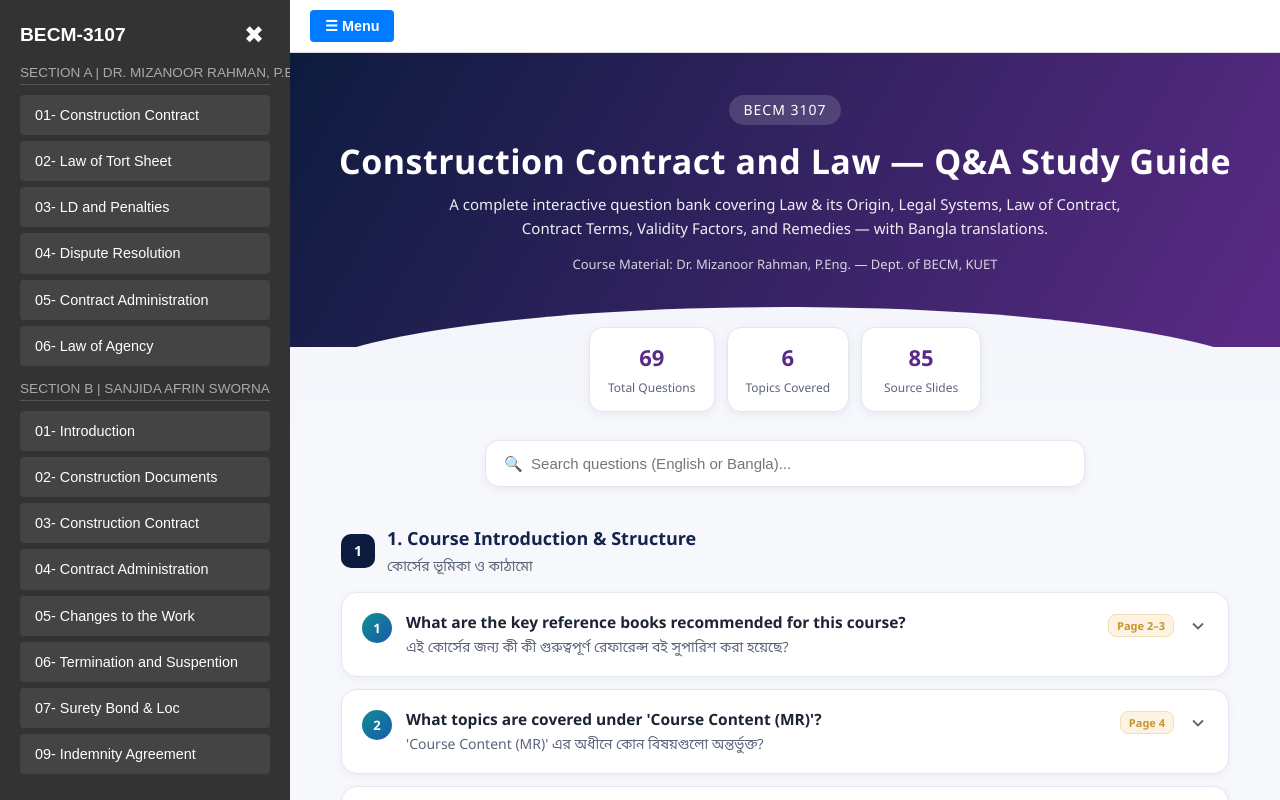
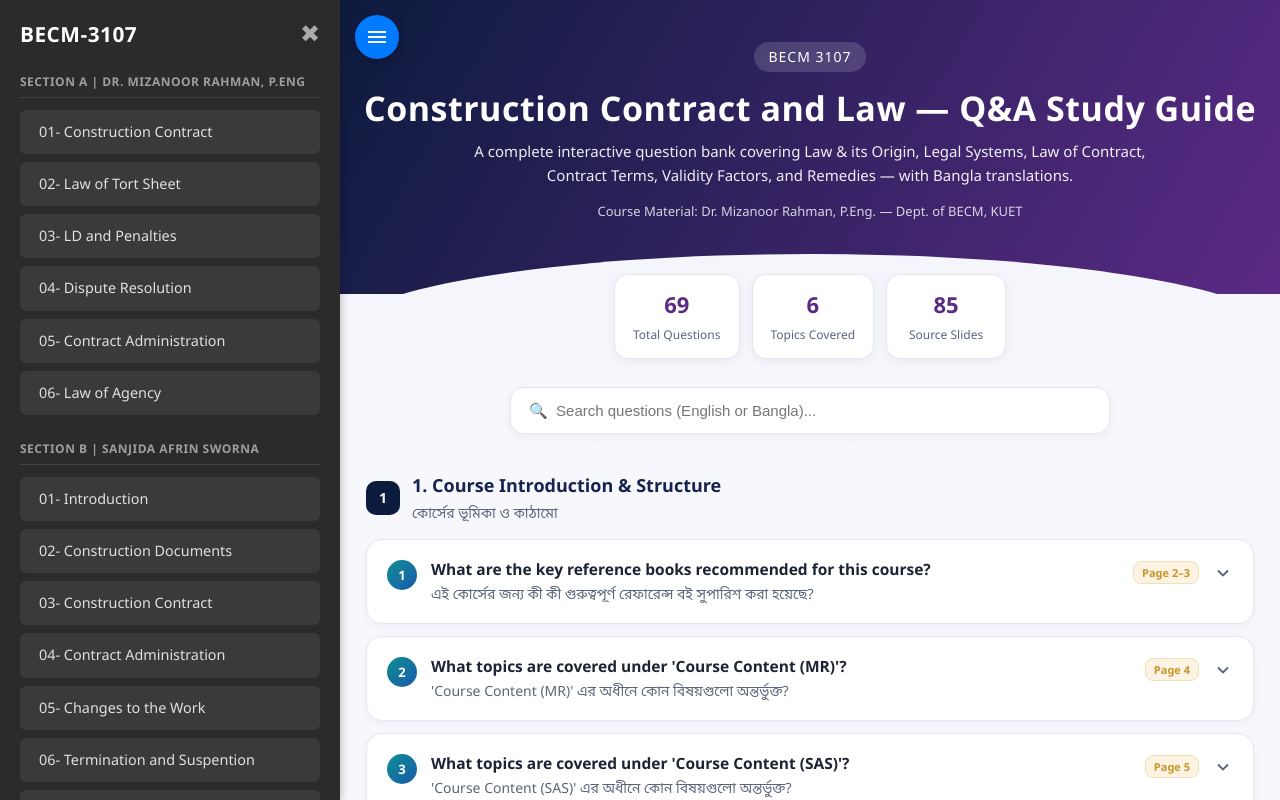
Before and after one commit to kirohan/BECM-3107-Construction-Contract-and-Law-Oneshot-by-Arnob-23223007, a plain HTML site: page index.html in a window 1280 px wide. Drawn offline with Linux system fonts and the light colour scheme.

Commit message:
Update index.html

```diff
--- a/index.html
+++ b/index.html
@@ -6,115 +6,154 @@
   <style>
     body {
       display: flex;
-      font-family: Arial, sans-serif;
+      font-family: 'Segoe UI', Tahoma, Geneva, Verdana, sans-serif;
       height: 100vh;
       margin: 0;
-      background-color: #f9f9f9;
-      overflow: hidden; /* Prevents whole page scrolling */
+      background-color: #f0f2f5;
+      overflow: hidden;
     }
 
     /* SIDEBAR STYLES */
     .sidebar {
-      width: 330px;
-      background: #333;
-      transition: width 0.3s ease; /* Smooth sliding animation */
+      width: 340px;
+      background: #2b2b2b;
+      transition: width 0.35s cubic-bezier(0.25, 0.8, 0.25, 1);
       white-space: nowrap;
       display: flex;
       flex-direction: column;
+      box-shadow: 2px 0 8px rgba(0,0,0,0.2);
+      z-index: 100;
     }
     .sidebar.closed {
-      width: 0; /* Hides sidebar */
+      width: 0;
+      border-right: none;
     }
     .sidebar-inner {
-      padding: 20px;
-      width: 290px; /* Keeps text layout stable during animation */
+      padding: 20px 20px;
+      width: 340px;
       overflow-y: auto;
       height: 100%;
       box-sizing: border-box;
     }
+
+    /* Custom Scrollbar for the sidebar */
+    .sidebar-inner::-webkit-scrollbar {
+      width: 6px;
+    }
+    .sidebar-inner::-webkit-scrollbar-thumb {
+      background: #555;
+      border-radius: 4px;
+    }
+
     .sidebar-header {
       display: flex;
       justify-content: space-between;
       align-items: center;
-      margin-bottom: 15px;
+      margin-bottom: 5px;
     }
     .sidebar h2 {
-      color: white;
-      font-size: 1.2rem;
+      color: #ffffff;
+      font-size: 1.3rem;
+      font-weight: 600;
       margin: 0;
+      letter-spacing: 0.5px;
     }
     .close-btn {
       background: transparent;
-      color: white;
+      color: #aaa;
       border: none;
       font-size: 1.5rem;
       cursor: pointer;
+      transition: color 0.2s, transform 0.2s;
+      padding: 0;
     }
     .close-btn:hover {
       color: #ff4d4d;
+      transform: scale(1.1);
     }
 
     /* SECTION HEADERS */
     .section-title {
-      color: #aaa;
-      font-size: 0.85rem;
+      color: #9e9e9e;
+      font-size: 0.75rem;
+      font-weight: 600;
       text-transform: uppercase;
-      margin-top: 15px;
-      margin-bottom: 10px;
-      border-bottom: 1px solid #555;
-      padding-bottom: 4px;
+      margin-top: 25px;
+      margin-bottom: 12px;
+      border-bottom: 1px solid #444;
+      padding-bottom: 6px;
+      white-space: normal; /* Fixes the cut-off text issue */
+      line-height: 1.5;
+      letter-spacing: 0.5px;
     }
 
     /* LINK STYLES */
     .sidebar a {
       display: block;
-      padding: 10px 15px;
+      padding: 12px 16px;
       text-decoration: none;
-      color: #fff;
-      margin-bottom: 6px;
-      background: #444;
-      border-radius: 4px;
-      transition: background 0.2s;
+      color: #e0e0e0;
+      margin-bottom: 8px;
+      background: #3a3a3a;
+      border-radius: 6px;
+      transition: all 0.2s ease;
       font-size: 0.9rem;
-      white-space: normal; /* Allows long file names to wrap nicely */
+      white-space: normal;
       line-height: 1.4;
+      border-left: 3px solid transparent;
     }
     .sidebar a:hover {
-      background: #007bff;
+      background: #4a4a4a;
+      border-left: 3px solid #007bff;
+      color: #ffffff;
+      transform: translateX(3px);
     }
 
-    /* MAIN CONTENT & TOP BAR */
+    /* MAIN CONTENT */
     .main-content {
       flex-grow: 1;
       display: flex;
       flex-direction: column;
       width: 100%;
+      position: relative; /* Allows the floating button to anchor here */
     }
-    .top-bar {
-      background: #fff;
-      padding: 10px 20px;
-      border-bottom: 1px solid #ddd;
-      display: flex;
-      align-items: center;
-    }
+
+    /* FLOATING MENU BUTTON */
     .open-btn {
+      position: absolute;
+      top: 15px;
+      left: 15px;
       background: #007bff;
       color: white;
       border: none;
-      padding: 8px 15px;
+      width: 44px;
+      height: 44px;
+      border-radius: 50%;
       cursor: pointer;
-      border-radius: 4px;
-      font-size: 0.9rem;
-      font-weight: bold;
+      display: flex;
+      align-items: center;
+      justify-content: center;
+      box-shadow: 0 4px 10px rgba(0, 0, 0, 0.2);
+      transition: all 0.3s ease;
+      z-index: 10;
     }
     .open-btn:hover {
       background: #0056b3;
+      transform: scale(1.05);
+      box-shadow: 0 6px 14px rgba(0, 0, 0, 0.3);
     }
+    .open-btn svg {
+      width: 24px;
+      height: 24px;
+      fill: currentColor;
+    }
+
     iframe {
       flex-grow: 1;
       border: none;
       background: #fff;
       width: 100%;
+      height: 100%;
     }
   </style>
 </head>
@@ -129,8 +168,8 @@
         <button class="close-btn" onclick="toggleSidebar()" title="Close Sidebar">✖</button>
       </div>
 
-      <!-- SECTION A: First 7 Slides -->
-      <div class="section-title">Section A | Dr. Mizanoor Rahman, P.Eng.</div>
+      <!-- SECTION A -->
+      <div class="section-title">SECTION A | DR. MIZANOOR RAHMAN, P.ENG</div>
       <a href="01- Construction Contract- Arnob.html" target="viewer">01- Construction Contract</a>
       <a href="02- Law of Tort Sheet - Arnob.html" target="viewer">02- Law of Tort Sheet</a>
       <a href="03- LD and Penalties - Arnob.html" target="viewer">03- LD and Penalties</a>
@@ -138,8 +177,8 @@
       <a href="05- Contract Administration - Arnob.html" target="viewer">05- Contract Administration</a>
       <a href="06- Law of Agency - Arnob.html" target="viewer">06- Law of Agency</a>
 
-      <!-- SECTION B: Next 7 Slides -->
-      <div class="section-title">Section B | Sanjida Afrin Sworna</div>
+      <!-- SECTION B -->
+      <div class="section-title">SECTION B | SANJIDA AFRIN SWORNA</div>
       <a href="01- Introduction - Arnob.html" target="viewer">01- Introduction</a>
       <a href="02- Construction_Documents - Arnob.html" target="viewer">02- Construction Documents</a>
       <a href="03- Construction Contract - Arnob.html" target="viewer">03- Construction Contract</a>
@@ -152,22 +191,23 @@
     </div>
   </div>
 
-  <!-- MAIN CONTENT (Top Bar + Viewer) -->
+  <!-- MAIN CONTENT -->
   <div class="main-content">
 
-    <div class="top-bar">
-      <!-- This button stays on the main screen so you can open the sidebar back up -->
-      <button class="open-btn" onclick="toggleSidebar()">☰ Menu</button>
-    </div>
+    <!-- FLOATING ICON BUTTON -->
+    <button class="open-btn" onclick="toggleSidebar()" title="Open Menu">
+      <svg viewBox="0 0 24 24">
+        <path d="M3 18h18v-2H3v2zm0-5h18v-2H3v2zm0-7v2h18V6H3z"/>
+      </svg>
+    </button>
 
     <iframe name="viewer" src="01- Construction Contract- Arnob.html"></iframe>
 
   </div>
 
-  <!-- JAVASCRIPT FOR BUTTON FUNCTIONALITY -->
+  <!-- JAVASCRIPT -->
   <script>
     function toggleSidebar() {
-      // Finds the sidebar and toggles the 'closed' CSS class on or off
       const sidebar = document.getElementById("sidebar");
       sidebar.classList.toggle("closed");
     }
```
